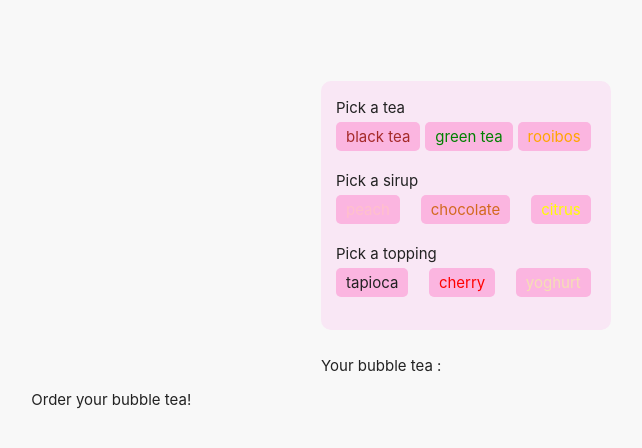
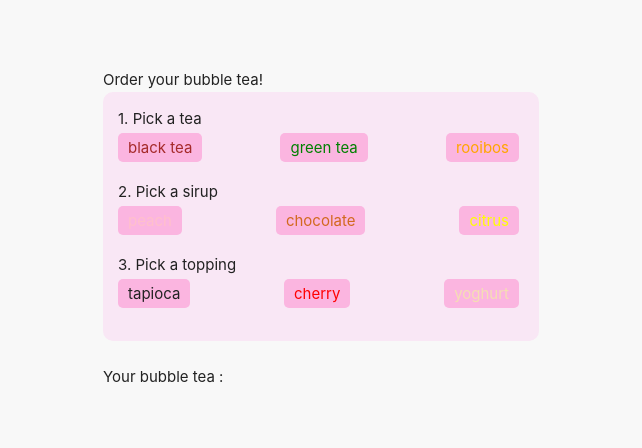
Before and after one commit to Petit-Lutin/bubble-tea, a Vue app: page / in a window 1280 px wide. Shown: the top 448 px of the page, without its empty margins (319-961 px from the left). Built offline with nearby package versions, Linux system fonts and the light colour scheme.

Commit message:
Use of computed properties to make the drink in right order

```diff
--- a/src/assets/main.css
+++ b/src/assets/main.css
@@ -28,8 +28,8 @@ a,
   }
 
   #app {
-    display: grid;
-    grid-template-columns: 1fr 1fr;
+    /* display: grid; */
+    /* grid-template-columns: 1fr 1fr; */
     padding: 0 2rem;
     min-width:500px;
   }
--- a/src/components/Choices.vue
+++ b/src/components/Choices.vue
@@ -19,24 +19,39 @@ export default {
         //console.log(event.target.getAttribute('data-color'))
         this.teaColor = event.target.getAttribute('data-color');
       },
-
       getSirupColor(event){
         //console.log(event.target.getAttribute('data-color'))
         this.sirupColor = event.target.getAttribute('data-color');
       },
-
       getToppingColor(event){
         //console.log(event.target.getAttribute('data-color'))
         this.toppingColor = event.target.getAttribute('data-color');
       }
-    }
+    },
+    computed: {
+      isTeaSelected() {
+        if (this.pickedTea != ''){
+          return true;
+        }
+    },
+    isSirupAfterTeaSelected() {
+        if (this.pickedTea != '' && this.pickedSirup != ''){
+          return true;
+        }
+    },
+    isToppingAfterSirupAndTeaSelected() {
+        if (this.pickedTea != '' && this.pickedSirup != '' && this.pickedTopping != ''){
+          return true;
+        }
+    },
+  }
 }
 </script>
 
 <template>
 
 <div class="menu">
-  <div class="ingredient">Pick a tea
+  <div class="ingredient">1. Pick a tea
     <div class="pick">
       <template v-for="tea in teas">
         <input type="radio" :id="tea.flavour" :value="tea.flavour" :data-color="tea.color" name="tea" v-model="pickedTea" @click="getTeaColor"/>
@@ -44,7 +59,7 @@ export default {
       </template>
     </div>
   </div>
-    <div class="ingredient">Pick a sirup
+    <div class="ingredient">2. Pick a sirup
     <div class="pick">
       <template v-for="sirup in sirups">
         <input type="radio" :id="sirup.flavour" :value="sirup.flavour" :data-color="sirup.color" name="sirup" v-model="pickedSirup" @click="getSirupColor"/>
@@ -52,7 +67,7 @@ export default {
       </template>
     </div>
   </div>
-    <div class="ingredient">Pick a topping
+    <div class="ingredient">3. Pick a topping
     <div class="pick">
       <template v-for="topping in toppings">
         <input type="radio" :id="topping.flavour" :value="topping.flavour" :data-color="topping.color"  name="topping" v-model="pickedTopping" @click="getToppingColor"/>
@@ -63,12 +78,12 @@ export default {
 
 </div>
 
-<button v-if="pickedTea, pickedSirup, pickedTopping" @click="finished=true">Order</button>
+<button v-if="isToppingAfterSirupAndTeaSelected" @click="finished=true">Order</button>
 <!-- result -->
 
 <div class="">
-  <br> Your bubble tea : <span :style="{ 'color': teaColor}" v-if="pickedTea">{{ pickedTea }}</span>   <span :style="{ 'color': sirupColor}" v-if="pickedSirup"  > <br>+ {{ pickedSirup }} sirup</span>
-  <span :style="{ 'color': toppingColor}" v-if="pickedTopping" > <br> +  {{ pickedTopping }} topping ! </span>
+  <br> Your bubble tea : <span :style="{ 'color': teaColor}" v-if="isTeaSelected">{{ pickedTea }}</span>   <span :style="{ 'color': sirupColor}" v-if="isSirupAfterTeaSelected"  > + {{ pickedSirup }} sirup</span>
+  <span :style="{ 'color': toppingColor}" v-if="isToppingAfterSirupAndTeaSelected" >  +  {{ pickedTopping }} topping ! </span>
 
 
 </div>
@@ -131,7 +146,7 @@ export default {
 
      inkscape:groupmode="layer"
      id="layer2"
-     inkscape:label="tea" v-if="pickedTea"
+     inkscape:label="tea" v-if="isTeaSelected"
      style="display:inline"
      transform="translate(-304.37316,-318.89494)"><path class="backgroundTea"
      :style="{ 'fill': teaColor}" style="display:inline;filter:brightness(65%);/*fill:#00a476;*/fill-opacity:1;stroke:none;stroke-width:1px;stroke-linecap:butt;stroke-linejoin:miter;stroke-opacity:1"
@@ -143,7 +158,7 @@ export default {
        d="m 310.7817,463.03662 c -0.42988,6.43742 7.02047,24.05465 37.58354,11.13027 26.27143,-11.10954 37.79617,8.13829 60.25778,-1.77842 10.6361,-4.69579 36.44688,4.32954 45.11394,-6.97287 l -25.70739,177.41658 c -0.22952,13.14319 -90.03971,12.90893 -93.67431,-0.0742 z"
        id="path4499"
        inkscape:connector-curvature="0"
-       sodipodi:nodetypes="csscccc" /></g><g v-if="pickedSirup"
+       sodipodi:nodetypes="csscccc" /></g><g v-if="isSirupAfterTeaSelected"
      style="display:inline"
      inkscape:label="sirup"
      id="g4510"
@@ -182,7 +197,7 @@ export default {
          style="fill:none;stroke:#000000;stroke-width:2;stroke-linecap:butt;stroke-linejoin:miter;stroke-miterlimit:4;stroke-dasharray:none;stroke-opacity:1" /></g></g><g
      inkscape:groupmode="layer"
      id="layer4"
-     inkscape:label="toppings" v-if="pickedTopping"
+     inkscape:label="toppings" v-if="isToppingAfterSirupAndTeaSelected"
      transform="translate(-304.37316,-318.89494)"
      :style="{ 'fill': toppingColor}"
      style="display:inline"><g
@@ -395,7 +410,6 @@ export default {
   justify-content: space-between;
   flex:100%;
 }
-
 .pick label, button{
   padding:5px 10px;
   background:  #fbb5e0;
@@ -403,13 +417,10 @@ export default {
   border-radius: 5px;
   cursor: pointer;
 }
-
 .pick label:hover, .pick label:active{
   background: #ca75a9;
 }
-
 input[type=radio]{
   display:none;
 }
-
 </style>
```
Also changed, not shown: public/bubbletea_final.svg (renamed from bubbletea_final.svg).
